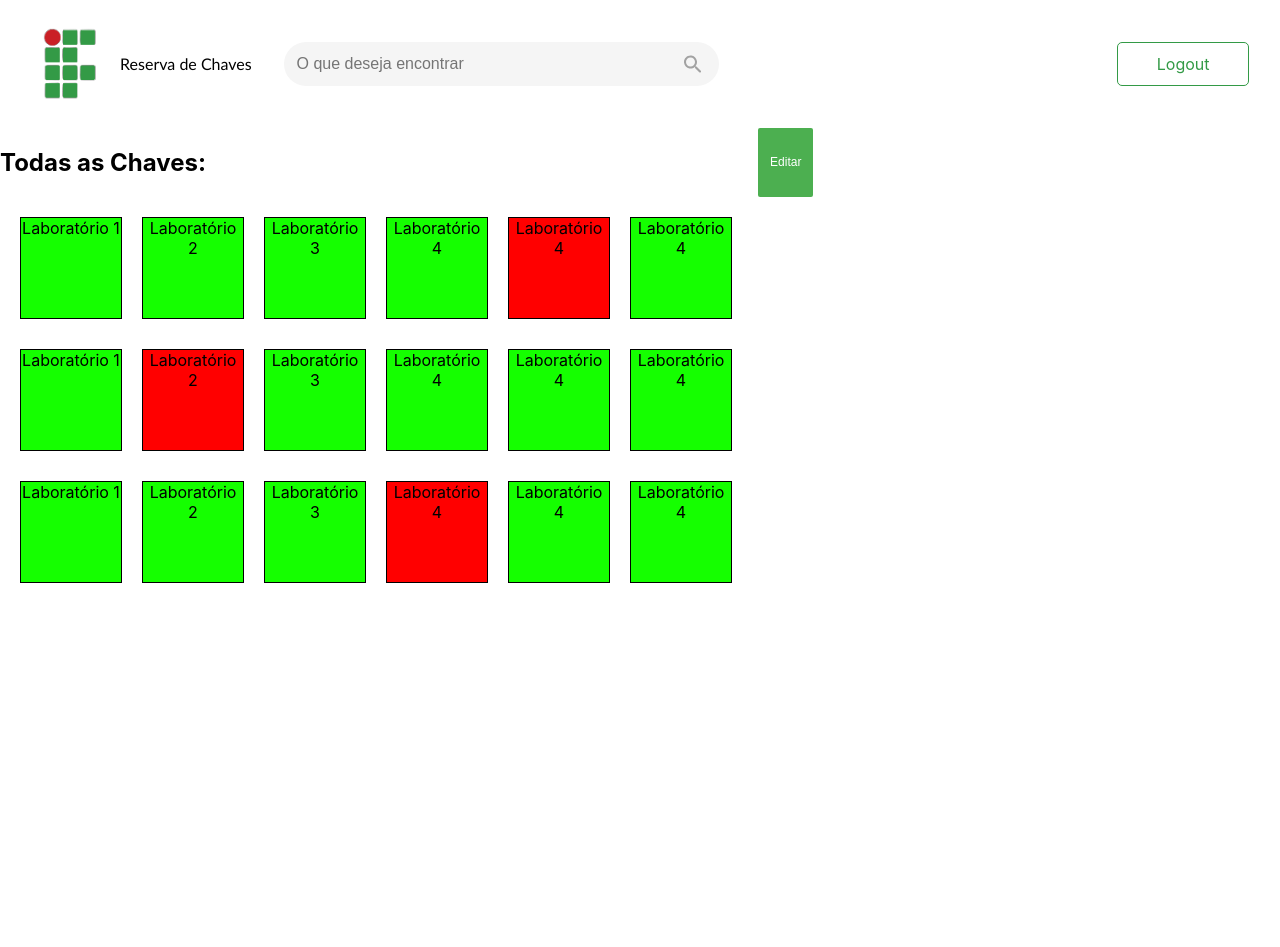
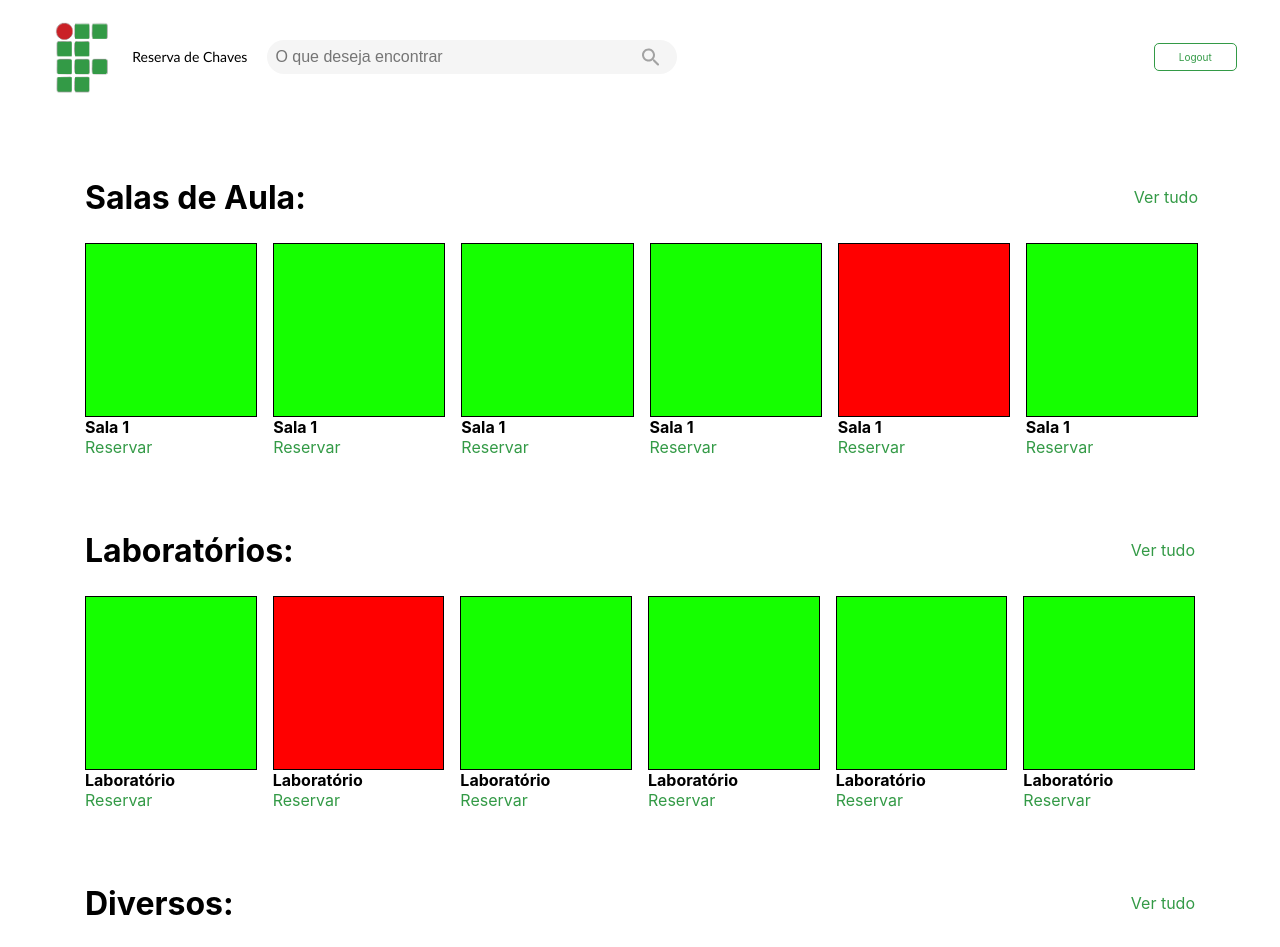
Before and after one commit to Laysabernardes/ReservaDeChavesIFSP, a React (Create React App) app in the folder front-end/: page / in a window 1280 px wide. Shown: the top 947 px of the page. Before the commit the page ends 800 px from the top, so only its background shows below. Built offline with nearby package versions, Linux system fonts and the light colour scheme.

Commit message:
updt Home e CSS

```diff
--- a/front-end/src/App.js
+++ b/front-end/src/App.js
@@ -5,76 +5,131 @@ function App() {
   return (
 <div>
 <Header/> {/*comando para importar o header*/}
-  <div className="containerSemNome">
+<main>
+  {/* <div className="containerSemNome">
   <h2 className="containerH2">Todas as Chaves:</h2>
   <button className="editar">Editar</button>
+  </div> */}
+
+  {/*CONTAINER DAS SALAS*/}
+    <section id="Salas">
+      <div className="tituloContainer">
+        <h2>Salas de Aula:</h2>
+        <a href="#">Ver tudo</a>
       </div>
-
-  {/*CONTAINER 1*/}
-    <div className="containerChaves">
-      <div className="disponivel">
-        <>Laboratório 1</>
+      <article className="chavesContainer">
+        <div className="Carta">
+          <div className="disponivel"></div>
+          <p>Sala 1</p>
+          <span>Reservar</span>
         </div>
-      <div className="disponivel">
-        <>Laboratório 2</>
+        <div className="Carta">
+          <div className="disponivel"></div>
+          <p>Sala 1</p>
+          <span>Reservar</span>
         </div>
-      <div className="disponivel">
-        <>Laboratório 3</>
+        <div className="Carta">
+          <div className="disponivel"></div>
+          <p>Sala 1</p>
+          <span>Reservar</span>
         </div>
-      <div className="disponivel">
-        <>Laboratório 4</>
+        <div className="Carta">
+          <div className="disponivel"></div>
+          <p>Sala 1</p>
+          <span>Reservar</span>
         </div>
-      <div className="indisponivel">
-        <>Laboratório 4</>
+        <div className="Carta">
+          <div className="indisponivel"></div>
+          <p>Sala 1</p>
+          <span>Reservar</span>
         </div>
-      <div className="disponivel">
-        <>Laboratório 4</>
+        <div className="Carta">
+          <div className="disponivel"></div>
+          <p>Sala 1</p>
+          <span>Reservar</span>
         </div>
+      </article>
+    </section>
+    {/*CONTAINER 2*/}
+    <section id="Laboratorios">
+      <div className="tituloContainer">
+        <h2>Laboratórios:</h2>
+        <a href="#">Ver tudo</a>
       </div>
-    {/*CONTAINER 2*/}
-    <div className="containerChaves">
-      <div className="disponivel">
-        <>Laboratório 1</>
+      <article className="chavesContainer">
+        <div className="Carta">
+          <div className="disponivel"></div>
+          <p>Laboratório</p>
+          <span>Reservar</span>
         </div>
-      <div className="indisponivel">
-        <>Laboratório 2</>
+        <div className="Carta">
+          <div className="indisponivel"></div>
+          <p>Laboratório</p>
+          <span>Reservar</span>
         </div>
-      <div className="disponivel">
-        <>Laboratório 3</>
+        <div className="Carta">
+          <div className="disponivel"></div>
+          <p>Laboratório</p>
+          <span>Reservar</span>
         </div>
-      <div className="disponivel">
-        <>Laboratório 4</>
+        <div className="Carta">
+          <div className="disponivel"></div>
+          <p>Laboratório</p>
+          <span>Reservar</span>
         </div>
-      <div className="disponivel">
-        <>Laboratório 4</>
+        <div className="Carta">
+          <div className="disponivel"></div>
+          <p>Laboratório</p>
+          <span>Reservar</span>
         </div>
-      <div className="disponivel">
-        <>Laboratório 4</>
+        <div className="Carta">
+          <div className="disponivel"></div>
+          <p>Laboratório</p>
+          <span>Reservar</span>
         </div>
+      </article>
+    </section>
+    {/*CONTAINER 3*/}
+    <section id="Diversos">
+    <div className="tituloContainer">
+        <h2>Diversos:</h2>
+        <a href="#">Ver tudo</a>
       </div>
-    {/*CONTAINER 3*/}
-    <div className="containerChaves">
-      <div className="disponivel">
-        <>Laboratório 1</>
+      <article className="chavesContainer">
+        <div className="Carta">
+          <div className="disponivel"></div>
+          <p>Auditório</p>
+          <span>Reservar</span>
         </div>
-      <div className="disponivel">
-        <>Laboratório 2</>
+        <div className="Carta">
+          <div className="disponivel"></div>
+          <p>Auditório</p>
+          <span>Reservar</span>
         </div>
-      <div className="disponivel">
-        <>Laboratório 3</>
+        <div className="Carta">
+          <div className="disponivel"></div>
+          <p>Auditório</p>
+          <span>Reservar</span>
         </div>
-      <div className="indisponivel">
-        <>Laboratório 4</>
+        <div className="Carta">
+          <div className="disponivel"></div>
+          <p>Auditório</p>
+          <span>Reservar</span>
         </div>
-      <div className="disponivel">
-        <>Laboratório 4</>
+        <div className="Carta">
+          <div className="disponivel"></div>
+          <p>Auditório</p>
+          <span>Reservar</span>
         </div>
-      <div className="disponivel">
-        <>Laboratório 4</>
+        <div className="Carta">
+          <div className="indisponivel"></div>
+          <p>Auditório</p>
+          <span>Reservar</span>
         </div>
+      </article>
+    </section>
+</main>
 </div>
-</div>
-
   );
 }
 
--- a/front-end/src/css/App.css
+++ b/front-end/src/css/App.css
@@ -1,48 +1,115 @@
 .indisponivel{
-  width: 100px;
-  height: 100px;
+  width: 100%;
+  height: 17.4rem;
   background-color: rgb(255, 0, 0);
-  border: 1px solid black;
-  margin: 10px;
+  border: .1rem solid black;
   text-align:center;
 }
+
 .disponivel{
-  width: 100px;
-  height: 100px;
+  width: 100%;
+  height: 17.4rem;
   background-color: rgb(21, 255, 0);
-  border: 1px solid black;
-  margin: 10px;
+  border: .1rem solid black;
   text-align:center;
 }
-.containerChaves{
+
+.Carta{
+  width: 17.6rem;
   display: flex;
-  margin: 10px;
+  flex-direction: column;
+  justify-content: center;
 }
+
+.Carta p{
+  font-size: 1.6rem;
+  font-weight: 700;
+}
+
+.Carta span{
+  font-size: 1.6rem;
+  color: var(--cor-de-destaque);
+}
+
+main{
+  display: flex;
+  flex-direction: column;
+  margin: 0 auto;
+  width: 113rem;
+}
+
+#Salas{
+  display: flex;
+  flex-direction: column;
+  width: 113.3rem;
+  margin: 6.4rem 0rem;
+}
+
+#Laboratorios{
+  display: flex;
+  flex-direction: column;
+  margin-bottom: 6.4rem;
+}
+
+#Diversos{
+  display: flex;
+  flex-direction: column;
+  margin-bottom: 6.4rem;
+}
+
+.tituloContainer{
+  display: flex;
+  flex-direction: row;
+  justify-content: space-between;
+  align-items: center;
+  margin: 0rem 1rem 1.6rem;
+}
+
+.tituloContainer a{
+  text-decoration: none;
+  color: var(--cor-de-destaque);
+  font-size: 1.6rem;
+}
+
+.tituloContainer h2{
+  font-size: 3.2rem;
+  margin: 0;
+}
+
+.chavesContainer{
+  display: flex;
+  justify-content: center;
+  gap: 1.6rem;
+  margin: 1rem;
+}
+
 .containerSemNome{
-  display:flex;
-  padding-right: 100px;
+  display: flex;
+  padding-right: 10rem;
 }
+
 .editar{
   display: inline-block;
-      padding: 6px 12px; /* Tamanho ainda menor */
-      font-size: 12px; /* Tamanho menor da fonte */
+      padding: .6rem 1.2rem; /* Tamanho ainda menor */
+      font-size: 1.2rem; /* Tamanho menor da fonte */
       text-align: center;
       text-decoration: none;
       cursor: pointer;
       border: none;
-      border-radius: 2px; /* Totalmente quadrado com bordas mais arredondadas */
+      border-radius: .2rem; /* Totalmente quadrado com bordas mais arredondadas */
       background-color: #4CAF50; /* Cor verde */
       color: #fff; /* Cor do texto */
 }
+
 .containerH2{
-  margin-right: 552px;
+  margin-right: 55.2rem;
 }
 .containerH3{
-  margin-right: 482px;
+  margin-right: 48.2rem;
 }
 .cabecalho{
   display: flex;
-  padding: 15px;
+  padding: 1.5rem;
   background-color: white;
 }
 
--- a/front-end/src/css/header.css
+++ b/front-end/src/css/header.css
@@ -27,6 +27,7 @@
 
 /* Estilo para o logo no cabeçalho */
 .header__titulo{
+    font-size: 1.4rem;
     height: 80%; /* Define a altura do título para 80% da altura do contêiner pai */
     font-family:'Trebuchet MS', 'Lucida Sans Unicode', 'Lucida Grande', 'Lucida Sans', Arial, sans-serif ; /* Define a família da fonte */
 }
--- a/front-end/src/css/index.css
+++ b/front-end/src/css/index.css
@@ -1,5 +1,10 @@
+*{
+  margin: 0;
+  padding: 0;
+  box-sizing: border-box; /* Mede as coisas a partir da borda da caixa */
+}
+
 body {
-  margin: 0;
   font-family: -apple-system, BlinkMacSystemFont, 'Segoe UI', 'Roboto', 'Oxygen',
     'Ubuntu', 'Cantarell', 'Fira Sans', 'Droid Sans', 'Helvetica Neue',
     sans-serif;
@@ -13,6 +18,7 @@ code {
 }
 
 :root {
+  font-size: 62.5%;   /* Permite usar o rem ao invés do px */
   --cor-de-fundo: #f5f5f5;
   --cor-de-realce: #000;
   --cor-de-destaque: #339A46;
```
Lines whose indentation alone changed are shown as unchanged.
